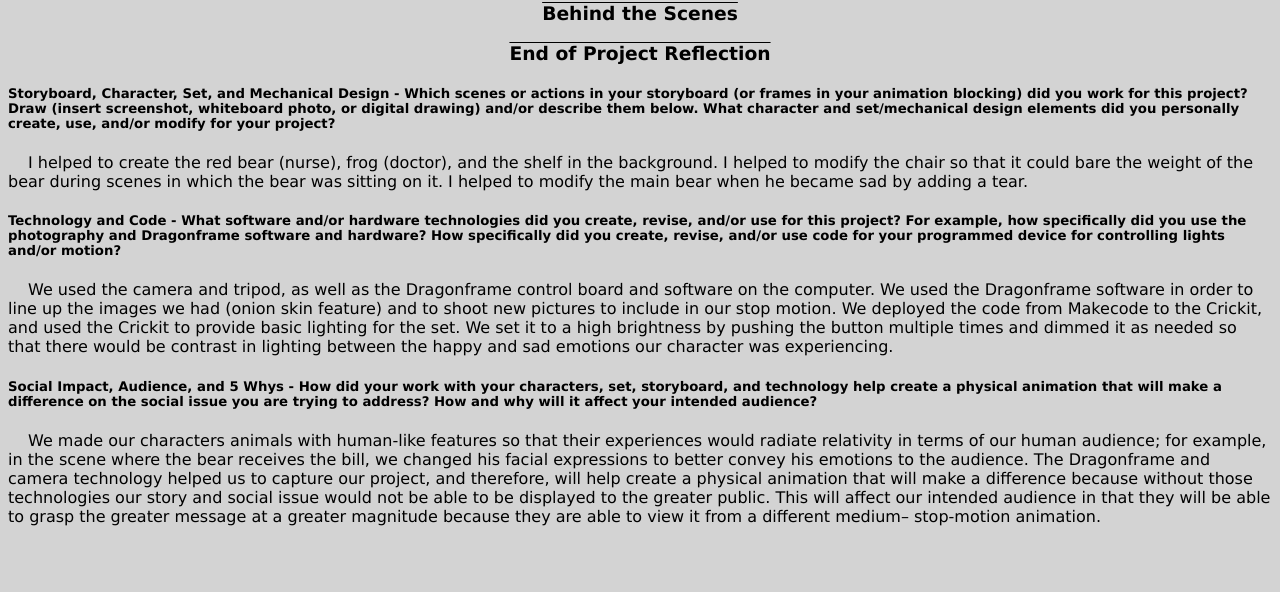
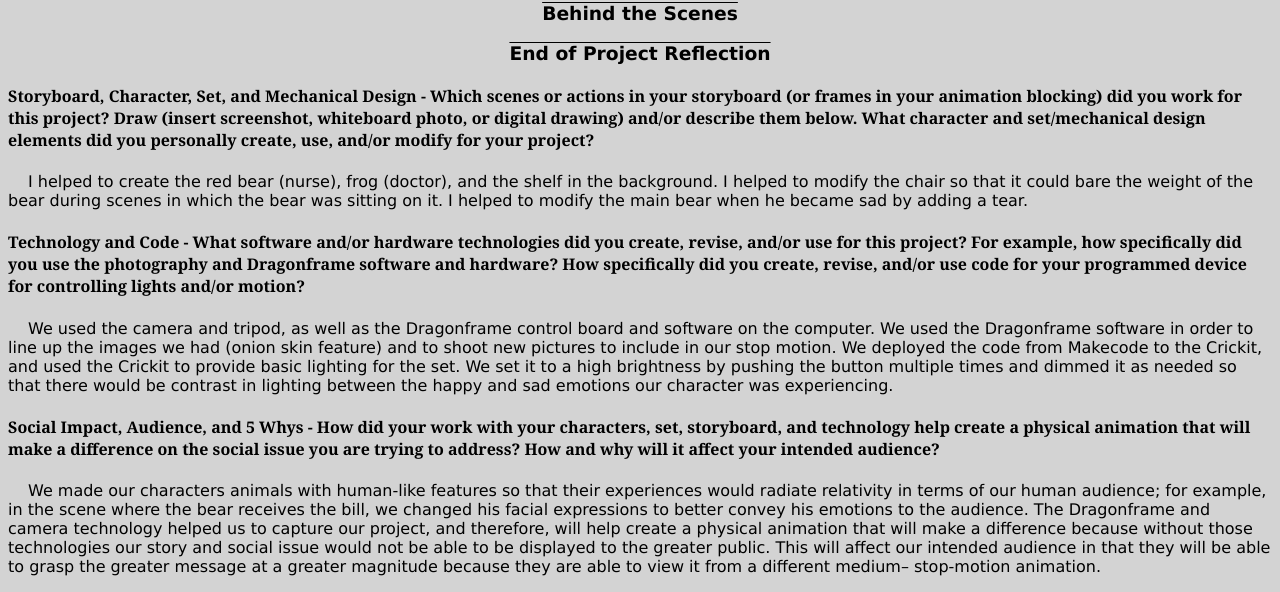
Before and after one commit to amkeberle/midterm_aureliakeberle, a plain HTML site: page index.html in a window 1280 px wide. Shown: the part 4440-5032 px from the top of the page. Before the commit the page ends 4982 px from the top, so only its background shows below. Drawn offline with Linux system fonts and the light colour scheme.

Commit message:
Update index.html

```diff
--- a/index.html
+++ b/index.html
@@ -55,11 +55,11 @@
         <p> </p>
     <!--End of Project Reflection-->
         <h3>End of Project Reflection</h3>
-        <h5>Storyboard, Character, Set, and Mechanical Design - Which scenes or actions in your storyboard (or frames in your animation blocking) did you work for this project?  Draw (insert screenshot, whiteboard photo, or digital drawing) and/or describe them below.  What character and set/mechanical design elements did you personally create, use, and/or modify for your project?   </h5>
+        <h4>Storyboard, Character, Set, and Mechanical Design - Which scenes or actions in your storyboard (or frames in your animation blocking) did you work for this project?  Draw (insert screenshot, whiteboard photo, or digital drawing) and/or describe them below.  What character and set/mechanical design elements did you personally create, use, and/or modify for your project?   </h4>
         <p>I helped to create the red bear (nurse), frog (doctor), and the shelf in the background. I helped to modify the chair so that it could bare the weight of the bear during scenes in which the bear was sitting on it. I helped to modify the main bear when he became sad by adding a tear.
-        <h5>Technology and Code - What software and/or hardware technologies did you create, revise, and/or use for this project?  For example, how specifically did you use the photography and Dragonframe software and hardware?  How specifically did you create, revise, and/or use code for your programmed device for controlling lights and/or motion? </h5>
+        <h4>Technology and Code - What software and/or hardware technologies did you create, revise, and/or use for this project?  For example, how specifically did you use the photography and Dragonframe software and hardware?  How specifically did you create, revise, and/or use code for your programmed device for controlling lights and/or motion? </h4>
         <p>We used the camera and tripod, as well as the Dragonframe control board and software on the computer. We used the Dragonframe software in order to line up the images we had (onion skin feature) and to shoot new pictures to include in our stop motion. We deployed the code from Makecode to the Crickit, and used the Crickit to provide basic lighting for the set. We set it to a high brightness by pushing the button multiple times and dimmed it as needed so that there would be contrast in lighting between the happy and sad emotions our character was experiencing.  </p>
-        <h5>Social Impact, Audience, and 5 Whys - How did your work with your characters, set, storyboard, and technology help create a physical animation that will make a difference on the social issue you are trying to address?  How and why will it affect your intended audience? </h5>
+        <h4>Social Impact, Audience, and 5 Whys - How did your work with your characters, set, storyboard, and technology help create a physical animation that will make a difference on the social issue you are trying to address?  How and why will it affect your intended audience? </h4>
         <p>We made our characters animals with human-like features so that their experiences would radiate relativity in terms of our human audience; for example, in the scene where the bear receives the bill, we changed his facial expressions to better convey his emotions to the audience. The Dragonframe and camera technology helped us to capture our project, and therefore, will help create a physical animation that will make a difference because without those technologies our story and social issue would not be able to be displayed to the greater public. This will affect our intended audience in that they will be able to grasp the greater message at a greater magnitude because they are able to view it from a different medium– stop-motion animation. </p>
     </body>
 </html>
```
